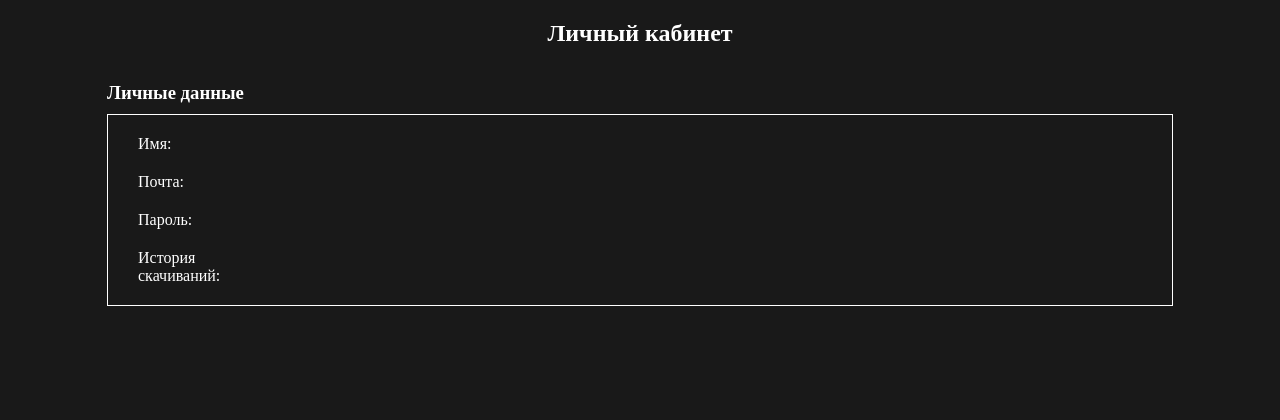
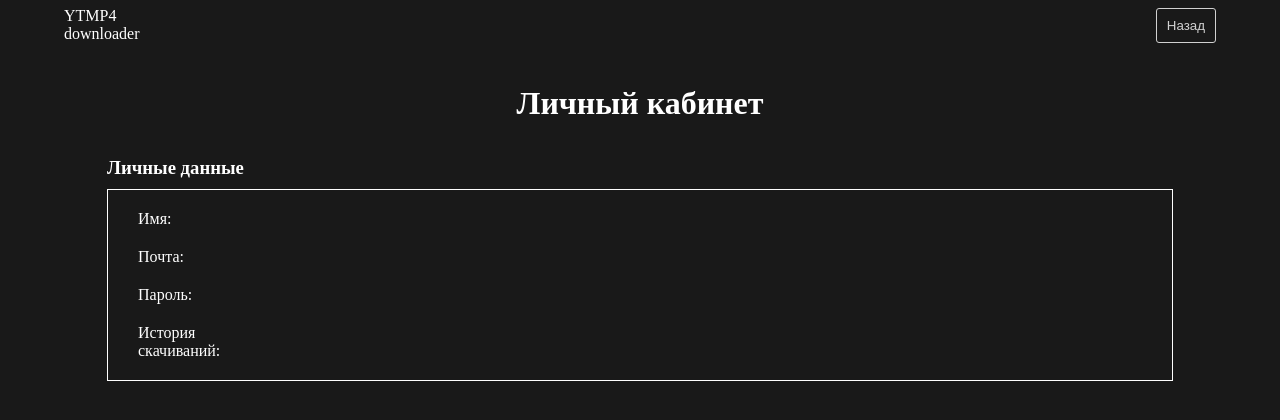
Before and after one commit to bizarre-sorcerer/Yt-Downloader, a Flask app: template templates/profile.html in a window 1280 px wide. Shown: the top 420 px of the page. Run offline with Flask 3, Linux system fonts and the light colour scheme; the template is opened without the code that fills it, so the values that code supplies are empty.

Commit message:
Поправил личный кабинет, добавил хэдер

```diff
--- a/static/styles.css
+++ b/static/styles.css
@@ -149,7 +149,7 @@ p{
 }
 
 .personal-cabinet{
-  margin-bottom: 15px
+  margin: 15px
 }
 
 .personal-data-header{
--- a/templates/profile.html
+++ b/templates/profile.html
@@ -12,7 +12,18 @@
   </head>
 
   <body>
-    <h2 class="personal-cabinet">Личный кабинет</h2>
+    <header>
+      <div class="logo">
+        <span>YTMP4</span>
+        <span>downloader</span>
+      </div>
+
+      <div class="btns-container">
+        <button onclick="location.href='/'" class="header-btn">Назад</button>
+      </div>
+    </header>
+
+    <h1 class="personal-cabinet">Личный кабинет</h2>
 
     <div class="personal-data">
       <h3 class="personal-data-header">Личные данные</h3>
```
